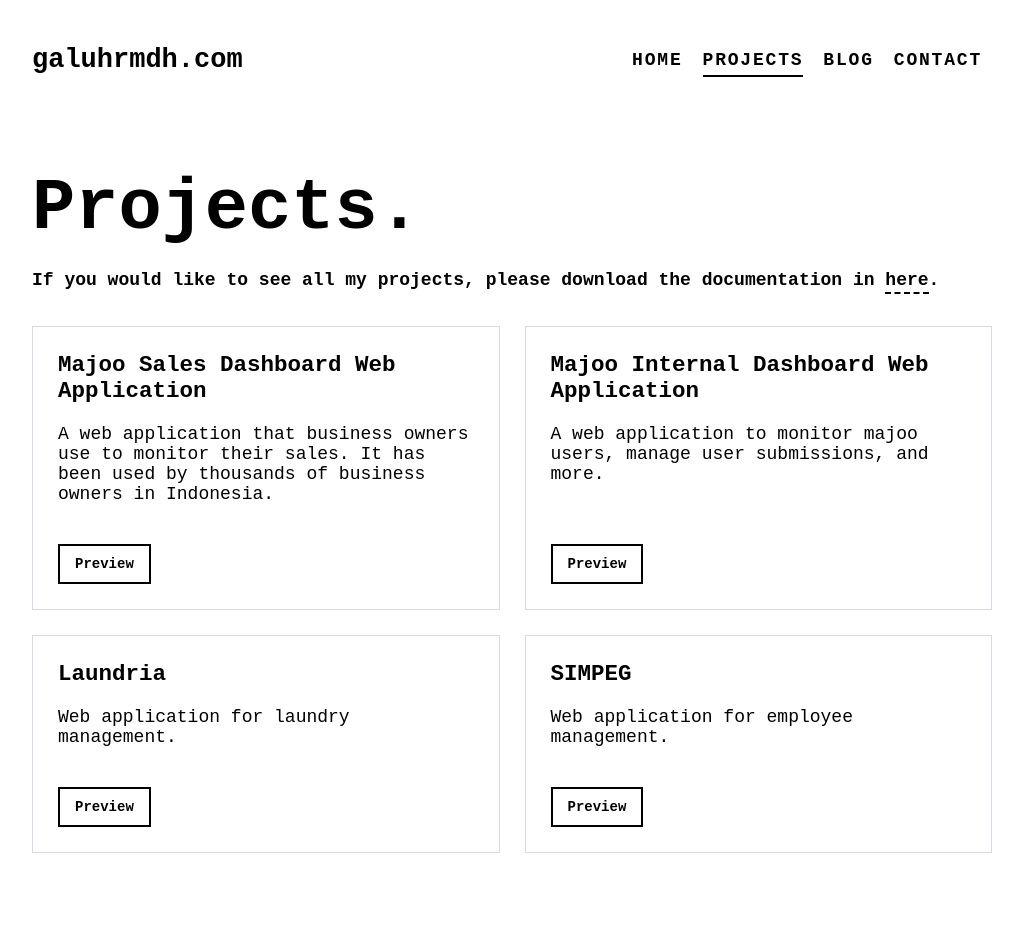
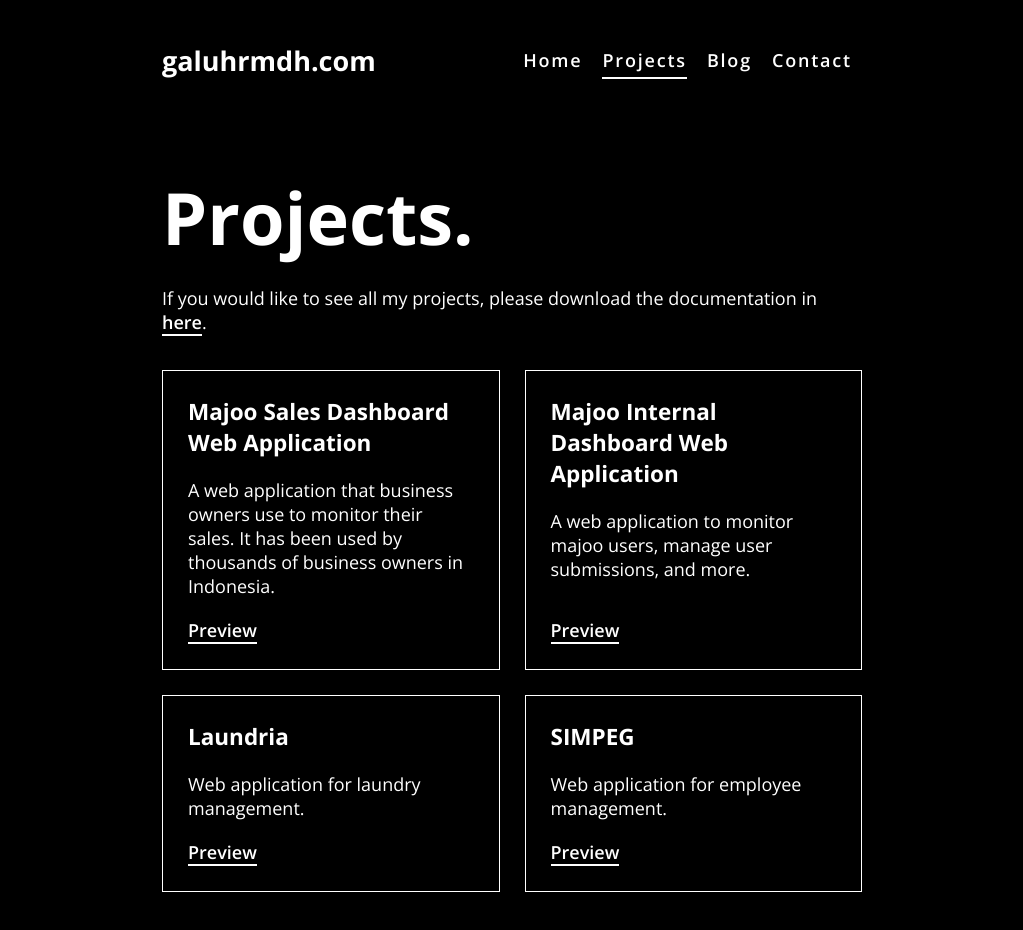
Before and after one commit to pecelpagi/personal-website, a React (Create React App) app: page /projects in a window 1280 px wide. Shown: the top 930 px of the page, without its empty margins (128-1151 px from the left). Built offline with nearby package versions, Linux system fonts and the light colour scheme.

Commit message:
refactor: massive changes

```diff
--- a/public/index.html
+++ b/public/index.html
@@ -6,8 +6,8 @@
     <meta name="viewport" content="width=device-width, initial-scale=1" />
     <meta name="theme-color" content="#000000" />
     <meta
-      name="description"
-      content="Web site created using create-react-app"
+      name="Galuh Muhamad Ramadhan"
+      content="Software Engineer - Web Platform"
     />
     <link rel="apple-touch-icon" href="%PUBLIC_URL%/logo192.png" />
     <!--
@@ -24,7 +24,10 @@
       work correctly both with client-side routing and a non-root public URL.
       Learn how to configure a non-root public URL by running `npm run build`.
     -->
-    <title>galuh muhamad ramadhan</title>
+    <link rel="preconnect" href="https://fonts.googleapis.com">
+    <link rel="preconnect" href="https://fonts.gstatic.com" crossorigin>
+    <link href="https://fonts.googleapis.com/css2?family=Open+Sans:ital,wght@0,300..800;1,300..800&display=swap" rel="stylesheet">
+    <title>Galuh - Software Engineer</title>
   </head>
   <body>
     <noscript>You need to enable JavaScript to run this app.</noscript>
--- a/src/index.css
+++ b/src/index.css
@@ -1,17 +1,20 @@
 body {
   margin: 0;
-  font-family: 'Courier New', monospace;
+  font-family: 'Open Sans', 'Courier New', monospace, sans-serif;
   -webkit-font-smoothing: antialiased;
   -moz-osx-font-smoothing: grayscale;
-  font-weight: bold;
   font-size: 18px;
+  color: #FFF;
+  background-color: #000;
+  font-weight: normal;
 }
 
 a {
   text-decoration: none;
-  color: black;
-  padding-bottom: 2px;
-  border-bottom: 2px dashed #000;
+  color: #FFF;
+  font-weight: 600;
+  padding-bottom: 0px;
+  border-bottom: 2px solid #FFF;
 }
 
 .page-title {
@@ -22,6 +25,10 @@
   line-height: 30px;
 }
 
+.absolute {
+  position: absolute;
+}
+
 @media only screen and (min-width: 640px) {
   .page-title {
     font-size: 4em;
--- a/src/routes/Contact.js
+++ b/src/routes/Contact.js
@@ -27,7 +27,6 @@
         <li><Box>LinkedIn:</Box><a href="https://www.linkedin.com/in/galuhrmdh" target='_blank' rel="noreferrer">https://www.linkedin.com/in/galuhrmdh</a></li>
         <li><Box>GitHub:</Box><a href="https://github.com/pecelpagi" target='_blank' rel="noreferrer">https://github.com/pecelpagi</a></li>
         <li><Box>Instagram:</Box><a href="https://www.instagram.com/pecelpagi_" target='_blank' rel="noreferrer">https://www.instagram.com/pecelpagi_</a></li>
-        <li><Box>Strava:</Box><a href="https://www.strava.com/athletes/125012491" target='_blank' rel="noreferrer">https://www.strava.com/athletes/125012491</a></li>
       </ul>
     </Box>
   )
--- a/src/routes/Home.js
+++ b/src/routes/Home.js
@@ -57,8 +57,8 @@
           },
         }}
       >
-        <a className='download-button' href="/document/CV_GALUH.pdf">Download CV</a>
-        <a className='download-button' href="/document/PORTFOLIO_GALUH.pdf">Download Portfolio</a>
+        <a href="/document/CV_GALUH.pdf">Download Résumé</a>
+        <a href="/document/PORTFOLIO_GALUH.pdf">Download Portfolio</a>
       </Box>
     </Box>
   )
--- a/src/routes/Navigation.js
+++ b/src/routes/Navigation.js
@@ -19,18 +19,16 @@
           height: '100%',
           padding: '0 30px',
           paddingTop: 120,
-          background: '#FFF',
           position: 'relative',
           margin: '0 auto',
           '@sm': {
             display: 'flex',
-            maxWidth: '960px',
+            maxWidth: '700px',
           },
         }}
       >
         <Box
           css={{
-            background: '#FFF',
             top: 0,
             left: 0,
             position: 'fixed',
@@ -39,8 +37,9 @@
             display: 'flex',
             justifyContent: 'center',
             '.nav-container': {
+              background: '#000',
               width: '100%',
-              maxWidth: '960px',
+              maxWidth: '700px',
               display: 'grid',
               gridTemplateColumns: '1fr auto auto',
               gap: 10,
@@ -48,6 +47,7 @@
             },
             '.logo': {
               marginLeft: 30,
+              fontWeight: 700,
               '@lg': {
                 marginLeft: 0
               }
@@ -76,15 +76,14 @@
               },
               'li': {
                 'a': {
-                  textTransform: 'uppercase',
-                  fontWeight: 'bold',
+                  fontWeight: 600,
                   borderBottom: 0,
                   paddingBottom: 5,
                 }
               },
               'li.active': {
                 'a': {
-                  borderBottom: '2px solid #000'
+                  borderBottom: '2px solid #FFF'
                 }
               }
             }
--- a/src/routes/Projects.js
+++ b/src/routes/Projects.js
@@ -46,10 +46,14 @@
             display: 'grid',
             gap: 25,
             gridTemplateColumns: '1fr',
+            'img.absolute': {
+              visibility: 'hidden',
+            },
             '@sm': {
               gridTemplateColumns: '1fr 1fr',
             },
             '.project': {
+              position: 'relative',
               display: 'flex',
               flexDirection: 'column',
               gap: 20,
@@ -63,22 +67,24 @@
                 flex: '1 1 0px',
               },
               padding: 25,
-              border: '1px solid #d6dbe6',
+              border: '1px solid #FFF',
               '.preview': {
-                marginTop: 20,
-                border: '2px solid #000',
-                padding: '10px 15px',
-                borderRadius: 0,
-                height: 'fit-content',
-                fontSize: 14,
+                textDecoration: 'none',
+                color: '#FFF',
+                fontWeight: '600',
+                paddingBottom: '0px',
+                borderBottom: '2px solid #FFF',
                 width: 'fit-content'
               },
               '&:hover': {
-                border: '1px solid #000',
+                border: '1px solid #FFF',
+                background: '#FFF',
+                color: '#000',
                 cursor: 'pointer',
                 '.preview': {
-                  background: '#000',
-                  color: '#FFF',
+                  background: '#FFF',
+                  color: '#000',
+                  borderBottom: '2px solid #000',
                 }
               },
             }
@@ -92,6 +98,7 @@
             <div className='preview'>
               Preview
             </div>
+            <img className='absolute' src={previewData.dashboard.image} height={10} />
           </Box>
           <Box className='project' onClick={() => { handlePreview('cockpit'); }}>
             <h1>Majoo Internal Dashboard Web Application</h1>
@@ -101,6 +108,7 @@
             <div className='preview'>
               Preview
             </div>
+            <img className='absolute' src={previewData.cockpit.image} height={10} />
           </Box>
           <Box className='project' onClick={() => { handlePreview('laundria'); }}>
             <h1>Laundria</h1>
@@ -110,6 +118,7 @@
             <div className='preview'>
               Preview
             </div>
+            <img className='absolute' src={previewData.laundria.image} height={10} />
           </Box>
           <Box className='project' onClick={() => { handlePreview('simpeg'); }}>
             <h1>SIMPEG</h1>
@@ -119,6 +128,7 @@
             <div className='preview'>
               Preview
             </div>
+            <img className='absolute' src={previewData.simpeg.image} height={10} />
           </Box>
         </Box>
       </Box>
```
